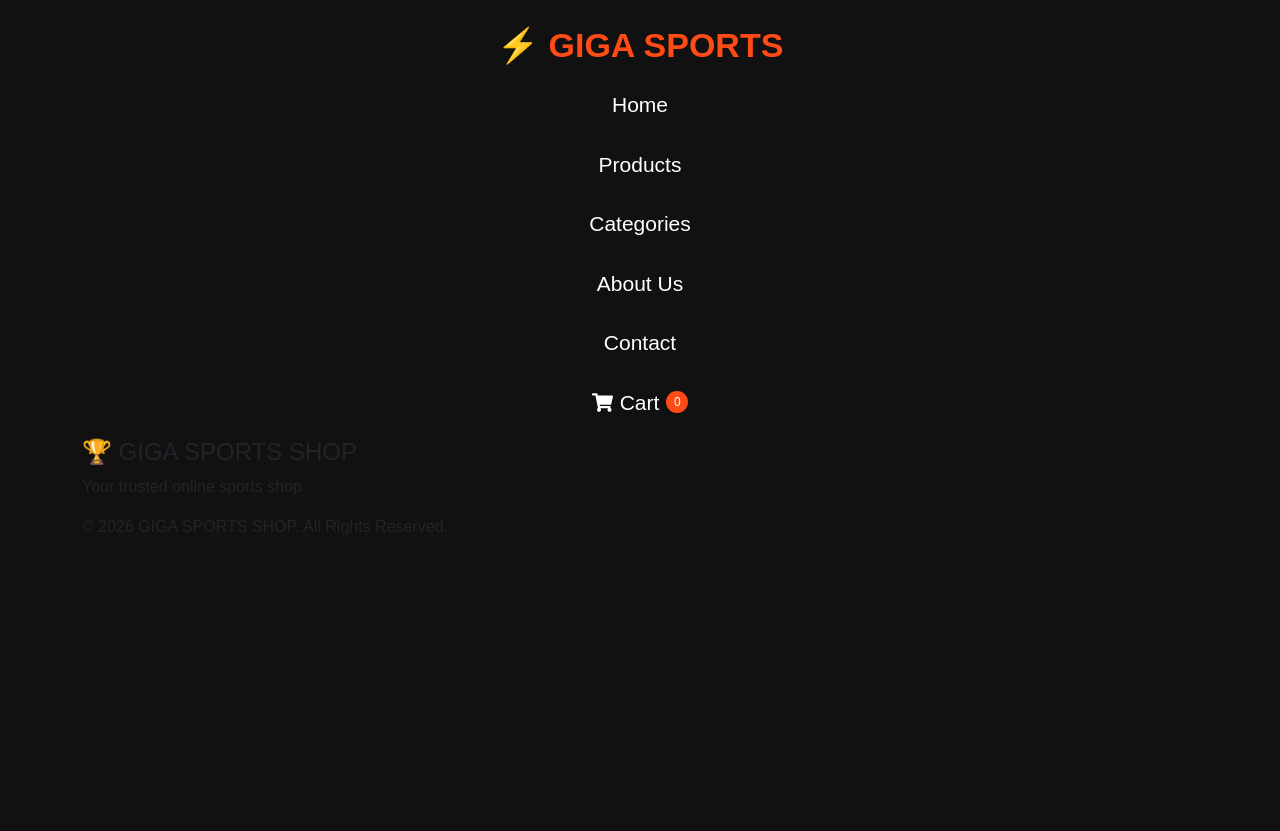
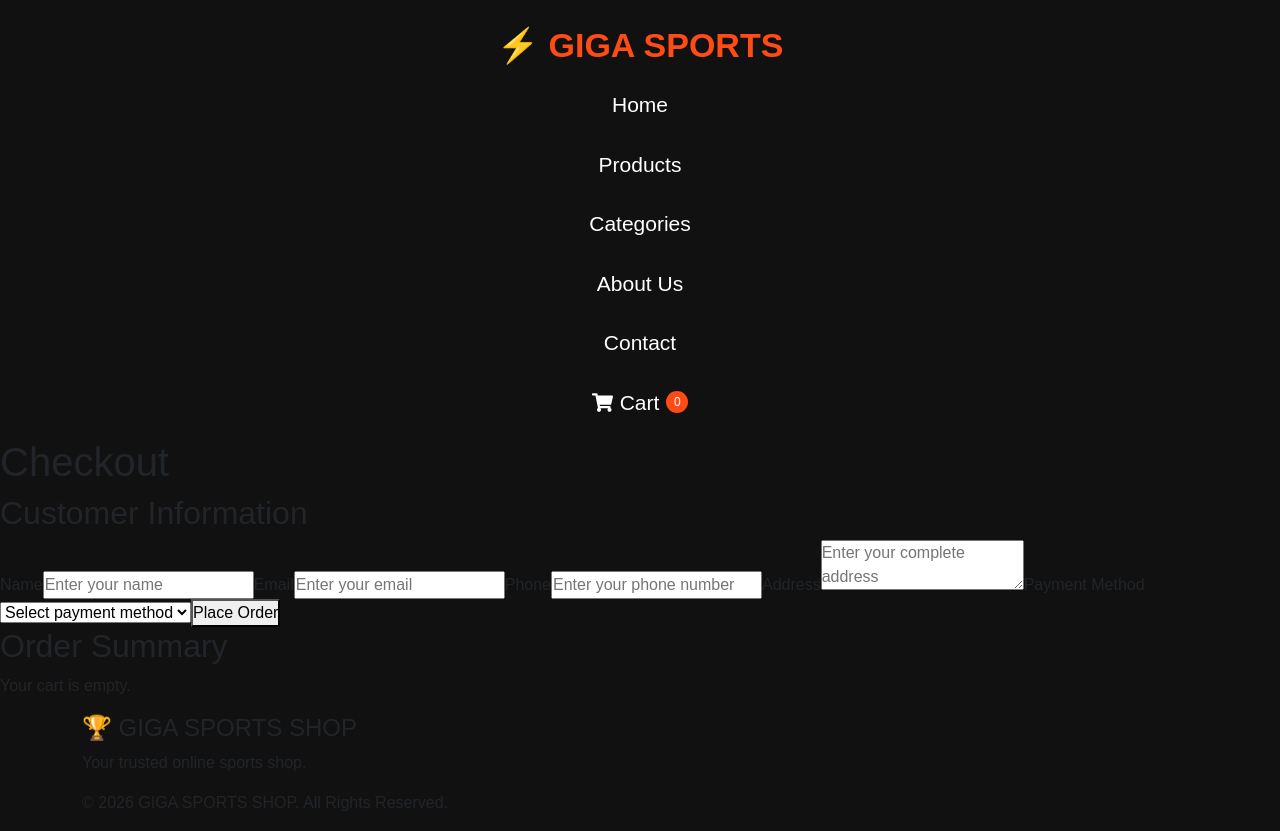
Before and after one commit to zain0333/Giga-sports, a React (Vite) app: page /checkout in a window 1280 px wide. Before the commit the page ends 800 px from the top, so only its background shows below. Built offline with nearby package versions, Linux system fonts and the light colour scheme.

Commit message:
eleven commit

```diff
--- a/src/App.tsx
+++ b/src/App.tsx
@@ -9,6 +9,7 @@ import Categories from "./pages/Categories";
 import About from "./pages/About";
 import Contact from "./pages/Contact";
 import Cart from "./pages/Cart";
+import Checkout from "./pages/Checkout";
 
 function App() {
   return (
@@ -16,7 +17,7 @@ function App() {
       {/* Navbar */}
       <Navbar />
 
-      {/* Routes */}
+      {/* Website Routes */}
       <Routes>
         {/* Home */}
         <Route path="/" element={<Home />} />
@@ -35,6 +36,9 @@ function App() {
 
         {/* Cart */}
         <Route path="/cart" element={<Cart />} />
+
+        {/* Checkout */}
+        <Route path="/checkout" element={<Checkout />} />
       </Routes>
 
       {/* Footer */}
--- a/src/pages/Checkout.tsx
+++ b/src/pages/Checkout.tsx
@@ -1,74 +1,81 @@
-import { useState } from "react";
 import { useCart } from "../context/CartContext";
 
 function Checkout() {
   const { cart } = useCart();
 
-  const [orderPlaced, setOrderPlaced] = useState(false);
+  const total = cart.reduce((sum, item) => sum + item.price * item.quantity, 0);
 
-  const totalPrice = cart.reduce(
-    (total, item) => total + item.price * item.quantity,
-    0,
-  );
+  function handleCheckout(e: React.FormEvent) {
+    e.preventDefault();
 
-  const placeOrder = () => {
-    setOrderPlaced(true);
-  };
-
-  if (orderPlaced) {
-    return (
-      <div className="container mt-5">
-        <div className="card shadow p-5 text-center">
-          <h1 className="text-success">Order Placed Successfully 🎉</h1>
-
-          <p className="mt-3">Thank you for shopping at GIGA SPORTS SHOP.</p>
-
-          <h4>Your Total: Rs. {totalPrice}</h4>
-        </div>
-      </div>
+    alert(
+      "Order placed successfully! Thank you for shopping with GIGA SPORTS SHOP.",
     );
   }
 
   return (
-    <div className="container mt-4">
+    <div className="checkout-page">
       <h1>Checkout</h1>
 
-      <div className="card shadow p-4">
-        <h4>Customer Information</h4>
+      <div className="checkout-container">
+        <div className="checkout-form">
+          <h2>Customer Information</h2>
 
-        <input className="form-control mb-3" placeholder="Full Name" />
+          <form onSubmit={handleCheckout}>
+            <label>Name</label>
+            <input type="text" placeholder="Enter your name" required />
 
-        <input className="form-control mb-3" placeholder="Phone Number" />
+            <label>Email</label>
+            <input type="email" placeholder="Enter your email" required />
 
-        <input className="form-control mb-3" placeholder="Address" />
+            <label>Phone</label>
+            <input type="tel" placeholder="Enter your phone number" required />
 
-        <h4>Payment Method</h4>
+            <label>Address</label>
+            <textarea
+              placeholder="Enter your complete address"
+              required
+            ></textarea>
 
-        <div>
-          <input type="radio" name="payment" />
-          Cash on Delivery (COD)
+            <label>Payment Method</label>
+
+            <select required>
+              <option value="">Select payment method</option>
+              <option value="cod">Cash on Delivery</option>
+              <option value="easypaisa">Easypaisa</option>
+              <option value="jazzcash">JazzCash</option>
+              <option value="card">Debit / Credit Card</option>
+            </select>
+
+            <button type="submit" className="checkout-btn">
+              Place Order
+            </button>
+          </form>
         </div>
 
-        <div>
-          <input type="radio" name="payment" />
-          Easypaisa
+        <div className="order-summary">
+          <h2>Order Summary</h2>
+
+          {cart.length === 0 ? (
+            <p>Your cart is empty.</p>
+          ) : (
+            <>
+              {cart.map((item) => (
+                <div className="summary-item" key={item.id}>
+                  <span>
+                    {item.name} × {item.quantity}
+                  </span>
+
+                  <span>Rs. {item.price * item.quantity}</span>
+                </div>
+              ))}
+
+              <hr />
+
+              <h3>Total: Rs. {total}</h3>
+            </>
+          )}
         </div>
-
-        <div>
-          <input type="radio" name="payment" />
-          JazzCash
-        </div>
-
-        <div>
-          <input type="radio" name="payment" />
-          Debit / Credit Card
-        </div>
-
-        <h3 className="mt-4">Total: Rs. {totalPrice}</h3>
-
-        <button className="btn btn-success mt-3" onClick={placeOrder}>
-          Place Order
-        </button>
       </div>
     </div>
   );
```
